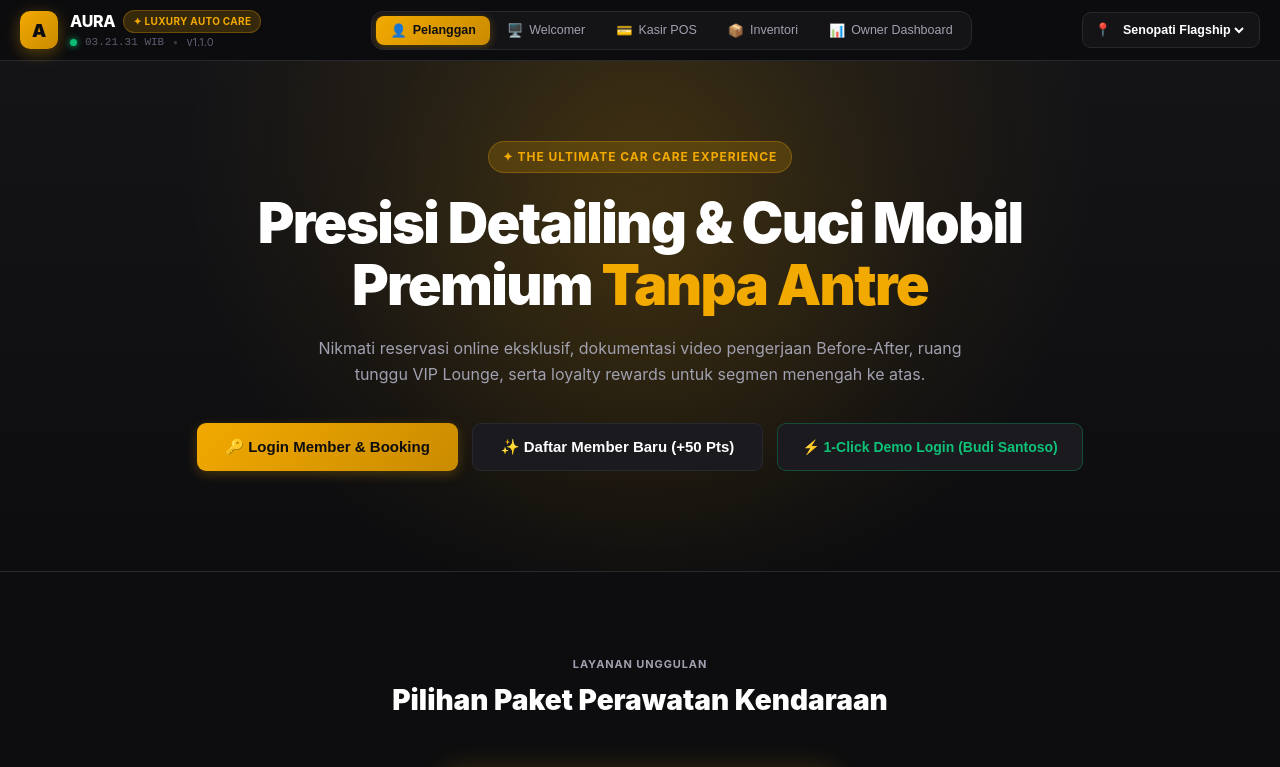
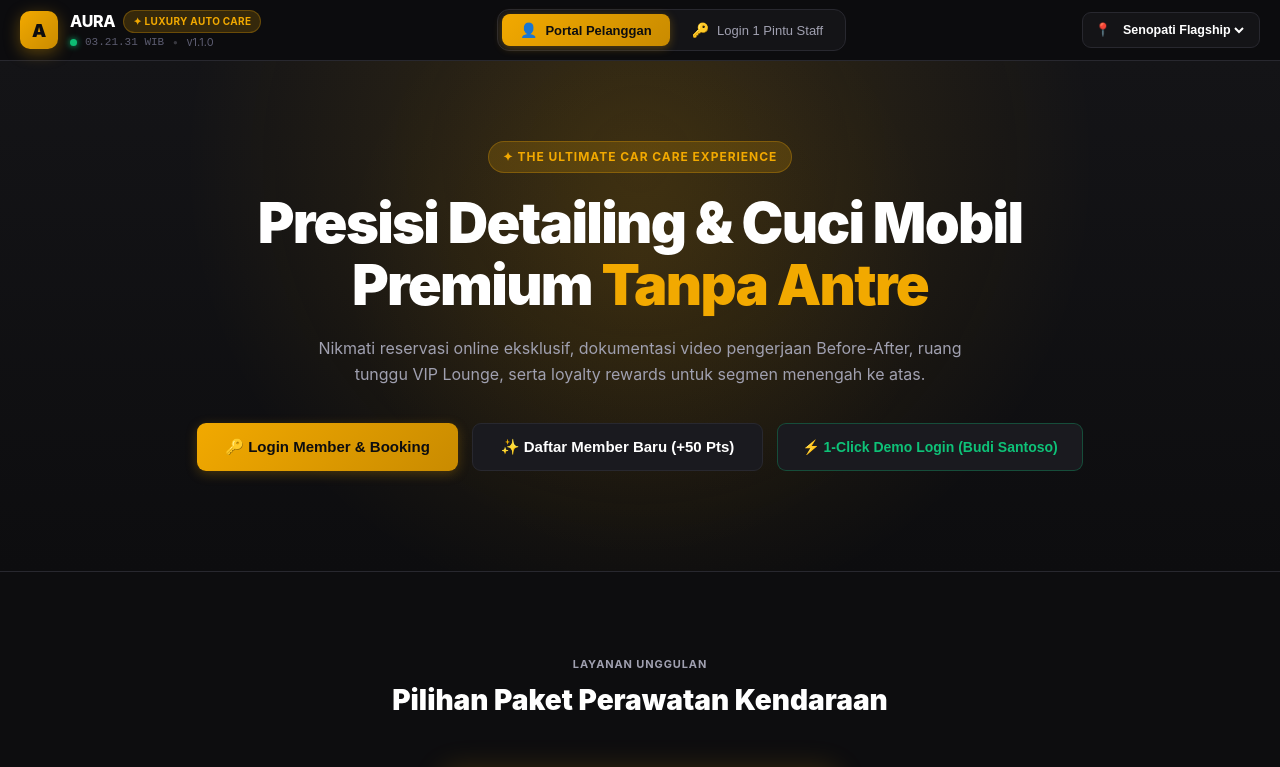
Before and after one commit to Akbarmuzija/project-car-wash, a React (Vite) app: page / in a window 1280 px wide. Shown: the top 767 px of the page. Built offline with nearby package versions, Linux system fonts and the light colour scheme.

Commit message:
refactor: simplify navbar to 2 main links (Portal Pelanggan & Login 1 Pintu Staff)

```diff
--- a/src/components/Navbar.jsx
+++ b/src/components/Navbar.jsx
@@ -1,13 +1,5 @@
 import React, { useState, useEffect } from 'react';
 import { useCarWash } from '../context/CarWashContext';
-
-const NAV_ROLES = [
-  { id: 'pelanggan',  label: 'Pelanggan',      icon: '👤' },
-  { id: 'welcomer',   label: 'Welcomer',        icon: '🖥️' },
-  { id: 'kasir',      label: 'Kasir POS',       icon: '💳' },
-  { id: 'inventori',  label: 'Inventori',       icon: '📦' },
-  { id: 'owner',      label: 'Owner Dashboard', icon: '📊' },
-];
 
 export const Navbar = () => {
   const { activeRole, setActiveRole, selectedBranch, setSelectedBranch, notification, authUsers } = useCarWash();
@@ -20,6 +12,14 @@ export const Navbar = () => {
     return () => clearInterval(t);
   }, []);
 
+  const isStaffActive = activeRole !== 'pelanggan';
+  const authenticatedStaffRole = Object.keys(authUsers).find(r => r !== 'pelanggan' && !!authUsers[r]);
+
+  const handleStaffClick = () => {
+    if (isStaffActive) return;
+    setActiveRole(authenticatedStaffRole || 'welcomer');
+  };
+
   return (
     <header style={{
       position: 'sticky', top: 0, zIndex: 50,
@@ -31,7 +31,7 @@ export const Navbar = () => {
       <div style={{ maxWidth: 1280, margin: '0 auto', padding: '0 20px' }}>
         <div style={{ display:'flex', alignItems:'center', justifyContent:'space-between', height: 60, gap: 16 }}>
           {/* Brand */}
-          <div style={{ display:'flex', alignItems:'center', gap: 12, flexShrink: 0 }}>
+          <div style={{ display:'flex', alignItems:'center', gap: 12, flexShrink: 0, cursor: 'pointer' }} onClick={() => setActiveRole('pelanggan')}>
             <div style={{
               width: 38, height: 38, borderRadius: 10,
               background: 'linear-gradient(135deg, #F2A900, #C98B00)',
@@ -55,41 +55,54 @@ export const Navbar = () => {
             </div>
           </div>
 
-          {/* Center nav pills */}
+          {/* 2 Main Navigation Links: Portal Pelanggan vs Login 1 Pintu Staff */}
           <div style={{
-            display:'flex', alignItems:'center', gap: 3,
+            display:'flex', alignItems:'center', gap: 4,
             background: '#141417', border: '1px solid #28282F',
             borderRadius: 12, padding: 4,
-            overflowX: 'auto',
           }}>
-            {NAV_ROLES.map(r => {
-              const active = activeRole === r.id;
-              const isAuth = !!authUsers[r.id];
-              return (
-                <button key={r.id} onClick={() => setActiveRole(r.id)}
+            {/* Link 1: Pelanggan */}
+            <button
+              onClick={() => setActiveRole('pelanggan')}
               style={{
-                    display:'flex', alignItems:'center', gap: 6,
-                    padding: '7px 14px', borderRadius: 8,
+                display:'flex', alignItems:'center', gap: 8,
+                padding: '8px 18px', borderRadius: 8,
                 border: 'none', cursor: 'pointer',
-                    fontSize: 12.5, fontWeight: active ? 700 : 500,
+                fontSize: 13, fontWeight: !isStaffActive ? 700 : 500,
                 whiteSpace: 'nowrap',
                 transition: 'all .15s',
-                    background: active ? 'linear-gradient(135deg, #F2A900, #C98B00)' : 'transparent',
-                    color: active ? '#0D0D0F' : '#A0A0B0',
-                    boxShadow: active ? '0 2px 10px rgba(242,169,0,.3)' : 'none',
+                background: !isStaffActive ? 'linear-gradient(135deg, #F2A900, #C98B00)' : 'transparent',
+                color: !isStaffActive ? '#0D0D0F' : '#A0A0B0',
+                boxShadow: !isStaffActive ? '0 2px 10px rgba(242,169,0,.3)' : 'none',
               }}>
-                  <span style={{ fontSize: 13 }}>{r.icon}</span>
-                  <span>{r.label}</span>
-                  {isAuth && (
+              <span style={{ fontSize: 14 }}>👤</span>
+              <span>Portal Pelanggan</span>
+            </button>
+
+            {/* Link 2: Login 1 Pintu Staff & Owner */}
+            <button
+              onClick={handleStaffClick}
+              style={{
+                display:'flex', alignItems:'center', gap: 8,
+                padding: '8px 18px', borderRadius: 8,
+                border: 'none', cursor: 'pointer',
+                fontSize: 13, fontWeight: isStaffActive ? 700 : 500,
+                whiteSpace: 'nowrap',
+                transition: 'all .15s',
+                background: isStaffActive ? 'linear-gradient(135deg, #F2A900, #C98B00)' : 'transparent',
+                color: isStaffActive ? '#0D0D0F' : '#A0A0B0',
+                boxShadow: isStaffActive ? '0 2px 10px rgba(242,169,0,.3)' : 'none',
+              }}>
+              <span style={{ fontSize: 14 }}>🔑</span>
+              <span>Login 1 Pintu Staff</span>
+              {authenticatedStaffRole && (
                 <span style={{
-                      width: 6, height: 6, borderRadius: '50%',
-                      background: active ? '#0D0D0F' : '#0EC278',
-                      boxShadow: active ? 'none' : '0 0 6px #0EC278',
-                    }} title="Sesi Login Aktif" />
+                  width: 7, height: 7, borderRadius: '50%',
+                  background: isStaffActive ? '#0D0D0F' : '#0EC278',
+                  boxShadow: isStaffActive ? 'none' : '0 0 6px #0EC278',
+                }} title="Sesi Staff Aktif" />
               )}
             </button>
-              );
-            })}
           </div>
 
           {/* Branch selector */}
--- a/src/components/RoleLoginGate.jsx
+++ b/src/components/RoleLoginGate.jsx
@@ -91,16 +91,55 @@ export const RoleLoginGate = ({ role, children }) => {
         <div style={{
           background: '#141417', borderBottom: '1px solid #28282F',
           padding: '10px 20px', display: 'flex', alignItems: 'center', justifyContent: 'space-between',
-          maxWidth: 1280, margin: '0 auto',
+          maxWidth: 1280, margin: '0 auto', flexWrap: 'wrap', gap: 12
         }}>
           <div style={{ display: 'flex', alignItems: 'center', gap: 10 }}>
             <span style={{ fontSize: 18 }}>{meta.icon}</span>
             <span style={{ fontSize: 13, fontWeight: 800, color: '#fff' }}>{meta.title}</span>
             <span className="badge badge-gold" style={{ fontSize: 10 }}>✓ Terautentikasi</span>
           </div>
+
+          {/* Internal Staff Role Navigation Tabs */}
+          <div style={{
+            display: 'flex', alignItems: 'center', gap: 4,
+            background: '#0D0D0F', border: '1px solid #28282F',
+            borderRadius: 8, padding: 3
+          }}>
+            {INTERNAL_ROLES.map(r => {
+              const isRoleActive = role === r.id;
+              const isAuth = !!authUsers[r.id];
+              return (
+                <button
+                  key={r.id}
+                  onClick={() => setActiveRole(r.id)}
+                  style={{
+                    display: 'flex', alignItems: 'center', gap: 6,
+                    padding: '5px 11px', borderRadius: 6,
+                    border: 'none', cursor: 'pointer',
+                    fontSize: 11.5, fontWeight: isRoleActive ? 700 : 500,
+                    background: isRoleActive ? r.color : 'transparent',
+                    color: isRoleActive ? '#0D0D0F' : '#A0A0B0',
+                    transition: 'all .15s',
+                  }}
+                  title={isAuth ? `Sesi Login Aktif (${r.title})` : `Pindah ke Portal ${r.title}`}
+                >
+                  <span>{r.icon}</span>
+                  <span>{r.id.toUpperCase()}</span>
+                  {isAuth && (
+                    <span style={{
+                      width: 5, height: 5, borderRadius: '50%',
+                      background: isRoleActive ? '#0D0D0F' : '#0EC278',
+                      boxShadow: isRoleActive ? 'none' : '0 0 5px #0EC278'
+                    }} />
+                  )}
+                </button>
+              );
+            })}
+          </div>
+
           <div style={{ display: 'flex', alignItems: 'center', gap: 14 }}>
             <div style={{ fontSize: 12, color: '#A0A0B0' }}>
-              Sesi Login: <strong style={{ color: meta.color }}>{currentUser.name}</strong>
+              Sesi: <strong style={{ color: meta.color }}>{currentUser.name}</strong>
             </div>
             <button className="btn btn-ghost" style={{ fontSize: 11, padding: '4px 10px', color: '#F04F4F', border: '1px solid rgba(240,79,79,.3)' }} onClick={() => logoutUser(role)}>
               🚪 Logout Sesi
```
Lines whose indentation alone changed are shown as unchanged.
